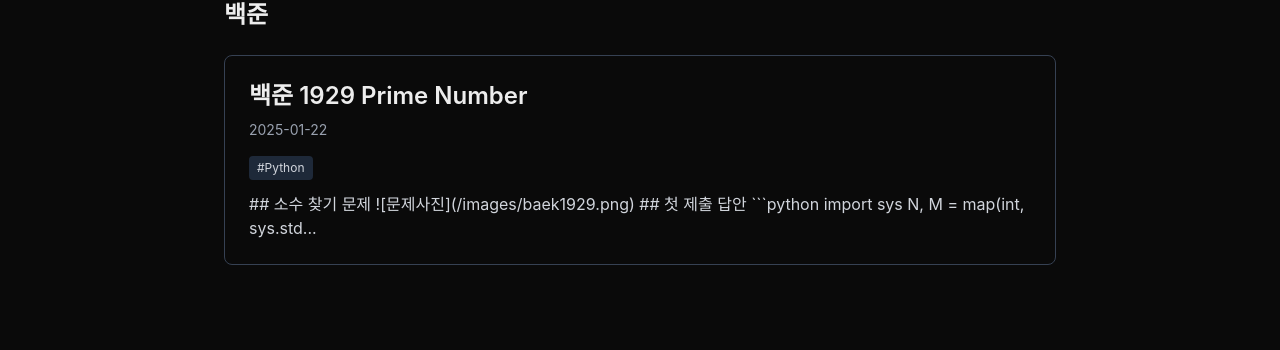
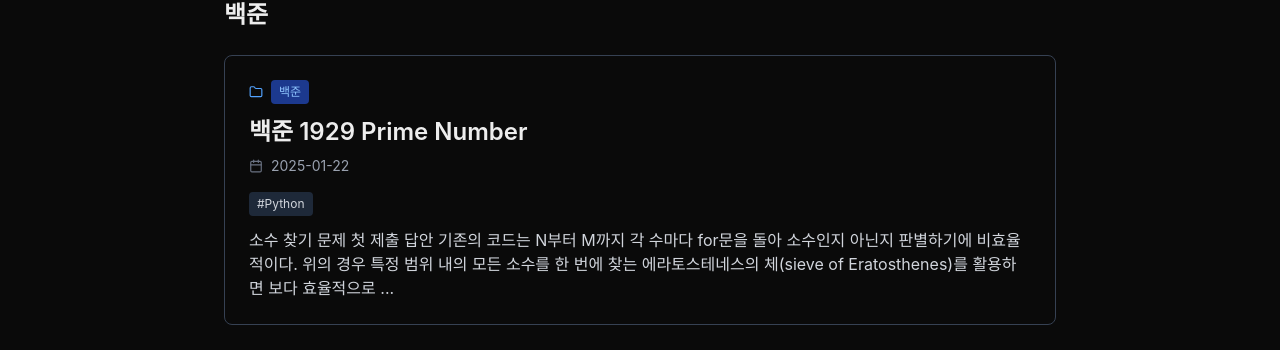
Before and after one commit to pkdje/pkdje.github.io, a Next.js app: page /category/baek in a window 1280 px wide. Shown: the part 266-616 px from the top of the page. Built offline with nearby package versions, Linux system fonts and the light colour scheme; no server answers; a web font is replaced by a local one.

Commit message:
Fix markdown preview in post cards and add list styles

```diff
--- a/app/category/[category]/page.tsx
+++ b/app/category/[category]/page.tsx
@@ -1,6 +1,7 @@
-import { getAllCategories, getPostsByCategory, getCategoryDisplayName } from '@/lib/posts';
+import { getAllCategories, getPostsByCategory, getCategoryDisplayName, stripMarkdown } from '@/lib/posts';
 import Link from 'next/link';
 import CategoryNav from '@/components/CategoryNav';
+import { Calendar, Folder } from 'lucide-react';
 
 export function generateStaticParams() {
   const categories = getAllCategories();
@@ -18,7 +19,7 @@ export default async function CategoryPage({
   const posts = getPostsByCategory(category);
 
   return (
-    <main className="min-h-screen p-8 max-w-4xl mx-auto">
+    <main className="p-8 max-w-4xl mx-auto">
       <h1 className="text-4xl font-bold mb-8">pkdje0113</h1>
 
       <CategoryNav currentCategory={category} />
@@ -29,8 +30,17 @@ export default async function CategoryPage({
         {posts.map((post) => (
           <Link href={`/posts/${post.slug}`} key={post.slug}>
             <article className="border border-gray-700 p-6 rounded-lg hover:border-gray-500 hover:-translate-y-1 hover:shadow-xl hover:shadow-blue-900/20 transition-all duration-300 cursor-pointer">
+              <div className="flex items-center gap-2 mb-3">
+                <Folder size={14} className="text-blue-400" />
+                <span className="text-xs bg-blue-900 text-blue-300 px-2 py-1 rounded">
+                  {getCategoryDisplayName(post.category || 'general')}
+                </span>
+              </div>
               <h2 className="text-2xl font-semibold mb-2">{post.title}</h2>
-              <p className="text-gray-400 text-sm mb-4">{post.date}</p>
+              <div className="flex items-center gap-2 mb-4">
+                <Calendar size={14} className="text-gray-500" />
+                <p className="text-gray-400 text-sm">{post.date}</p>
+              </div>
               {post.tags && post.tags.length > 0 && (
                 <div className="flex gap-2 mb-3">
                   {post.tags.map((tag) => (
@@ -43,7 +53,7 @@ export default async function CategoryPage({
                   ))}
                 </div>
               )}
-              <p className="text-gray-300">{post.content.substring(0, 100)}...</p>
+              <p className="text-gray-300">{stripMarkdown(post.content).substring(0, 150)}...</p>
             </article>
           </Link>
         ))}
--- a/app/page.tsx
+++ b/app/page.tsx
@@ -1,4 +1,4 @@
-import { getAllPosts, getCategoryDisplayName } from '@/lib/posts';
+import { getAllPosts, getCategoryDisplayName, stripMarkdown } from '@/lib/posts';
 import Link from 'next/link';
 import CategoryNav from '@/components/CategoryNav';
 import Sidebar from '@/components/Sidebar';
@@ -48,7 +48,7 @@ export default function Home() {
                       ))}
                     </div>
                   )}
-                  <p className="text-gray-300">{post.content.substring(0, 100)}...</p>
+                  <p className="text-gray-300">{stripMarkdown(post.content).substring(0, 150)}...</p>
                 </article>
               </Link>
             ))}
--- a/lib/posts.ts
+++ b/lib/posts.ts
@@ -76,3 +76,16 @@ export function getCategoriesWithCount(): { category: string; count: number; dis
     displayName: getCategoryDisplayName(category),
   }));
 }
+
+export function stripMarkdown(markdown: string): string {
+  return markdown
+    .replace(/#{1,6}\s/g, '') // 제목 (#, ##)
+    .replace(/!\[.*?\]\(.*?\)/g, '') // 이미지
+    .replace(/\[([^\]]+)\]\([^\)]+\)/g, '$1') // 링크
+    .replace(/`{1,3}[^`]*`{1,3}/g, '') // 코드
+    .replace(/[*_]{1,2}([^*_]+)[*_]{1,2}/g, '$1') // 볼드, 이탤릭
+    .replace(/^\s*[-*+]\s/gm, '') // 리스트
+    .replace(/^\s*\d+\.\s/gm, '') // 번호 리스트
+    .replace(/\n+/g, ' ') // 줄바꿈을 공백으로
+    .trim();
+}
```
